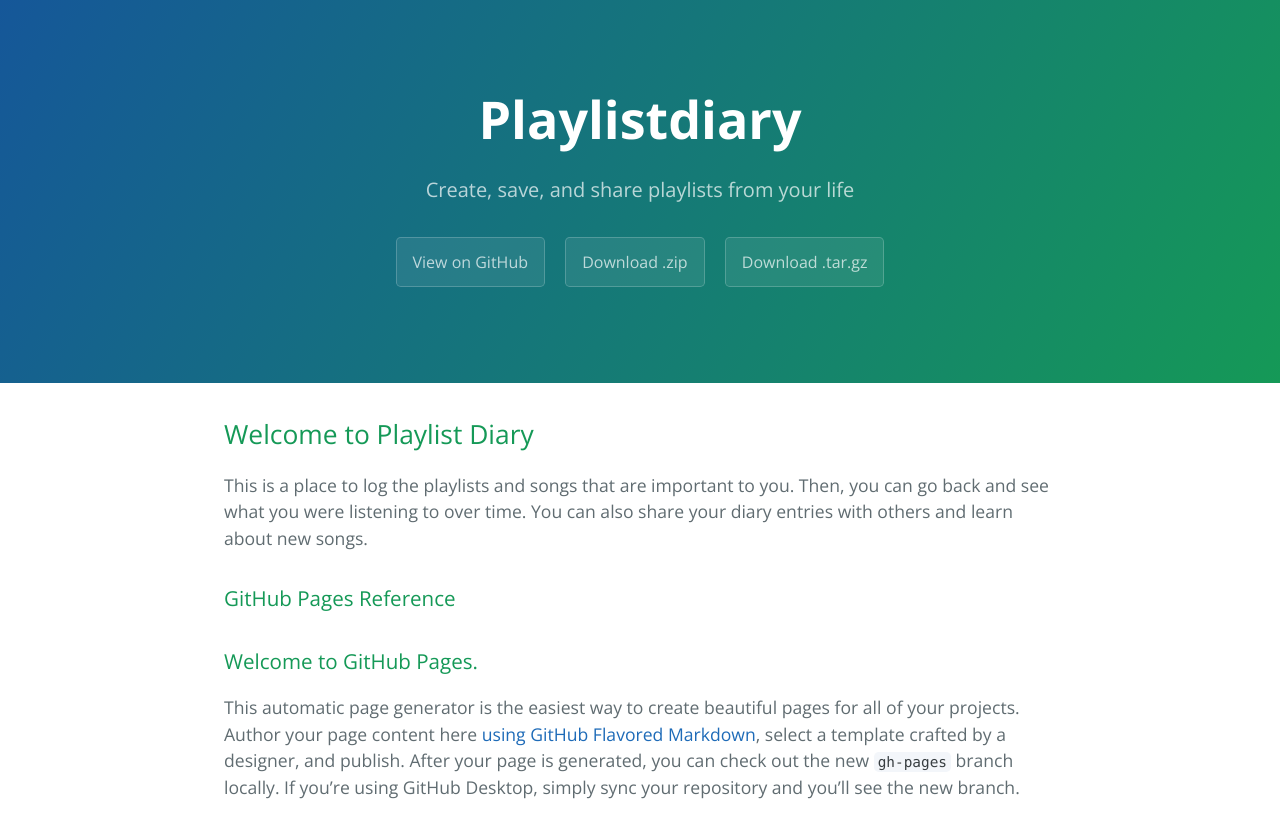
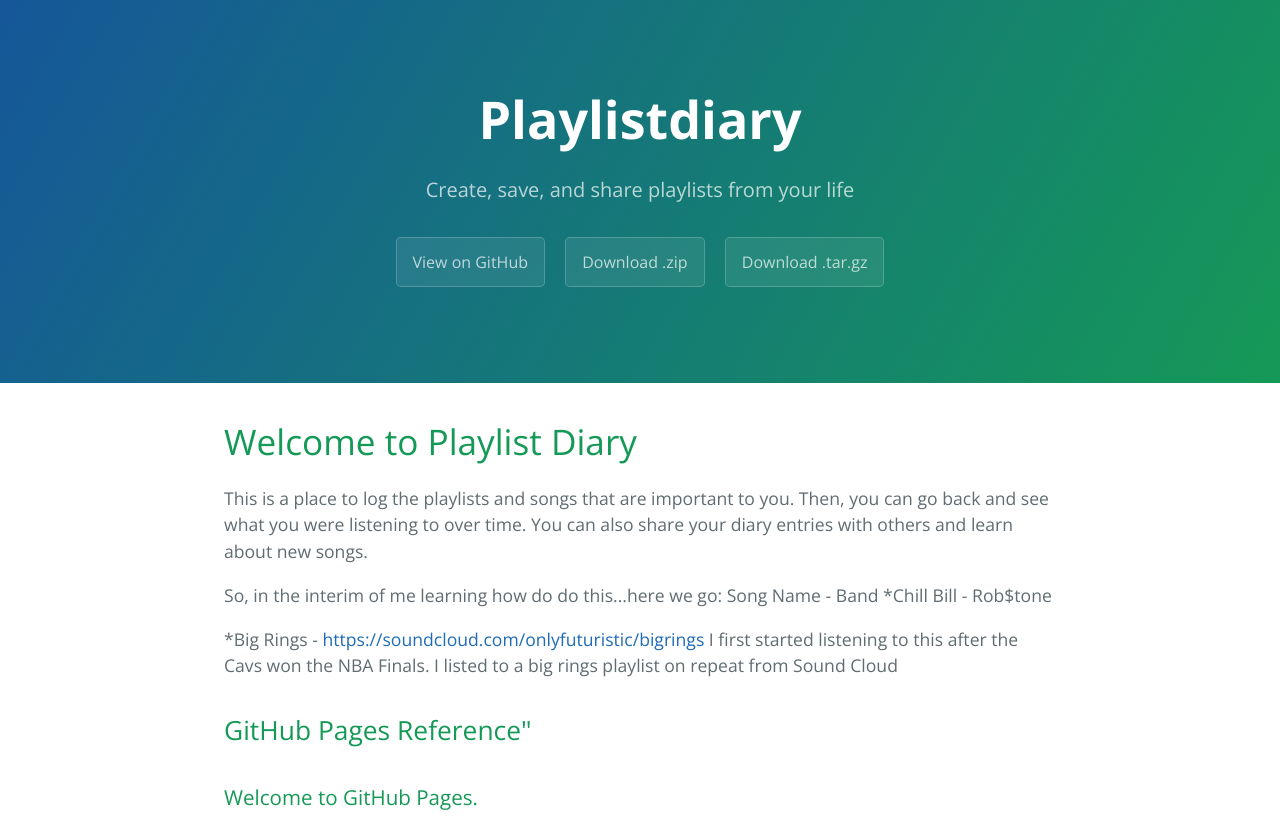
Before and after one commit to hdlindner/playlistdiary, a plain HTML site: page index.html in a window 1280 px wide. Shown: the top 816 px of the page. Drawn offline with nearby package versions, Linux system fonts and the light colour scheme.

```diff
--- a/index.html
+++ b/index.html
@@ -19,13 +19,21 @@
     </section>
 
     <section class="main-content">
-      <h2>
-<a id="welcome-to-playlist-diary" class="anchor" href="#welcome-to-playlist-diary" aria-hidden="true"><span aria-hidden="true" class="octicon octicon-link"></span></a>Welcome to Playlist Diary</h2>
+      <h1>
+<a id="welcome-to-playlist-diary" class="anchor" href="#welcome-to-playlist-diary" aria-hidden="true"><span aria-hidden="true" class="octicon octicon-link"></span></a>Welcome to Playlist Diary</h1>
 
 <p>This is a place to log the playlists and songs that are important to you. Then, you can go back and see what you were listening to over time. You can also share your diary entries with others and learn about new songs.</p>
 
-<h3>
-<a id="github-pages-reference" class="anchor" href="#github-pages-reference" aria-hidden="true"><span aria-hidden="true" class="octicon octicon-link"></span></a>GitHub Pages Reference</h3>
+<p>So, in the interim of me learning how do do this...here we go:
+Song Name - Band
+*Chill Bill - Rob$tone</p>
+
+<p>*Big Rings -
+<a href="https://soundcloud.com/onlyfuturistic/bigrings">https://soundcloud.com/onlyfuturistic/bigrings</a>
+     I first started listening to this after the Cavs won the NBA Finals.  I listed to a big rings playlist on repeat from Sound Cloud</p>
+
+<h2>
+<a id="github-pages-reference" class="anchor" href="#github-pages-reference" aria-hidden="true"><span aria-hidden="true" class="octicon octicon-link"></span></a>GitHub Pages Reference"</h2>
 
 <h3>
 <a id="welcome-to-github-pages" class="anchor" href="#welcome-to-github-pages" aria-hidden="true"><span aria-hidden="true" class="octicon octicon-link"></span></a>Welcome to GitHub Pages.</h3>
```
Also changed, not shown: params.json (+1 -1 lines).
